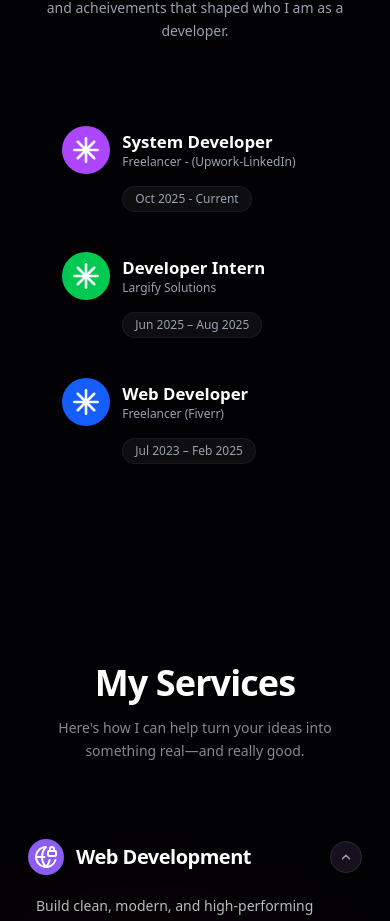
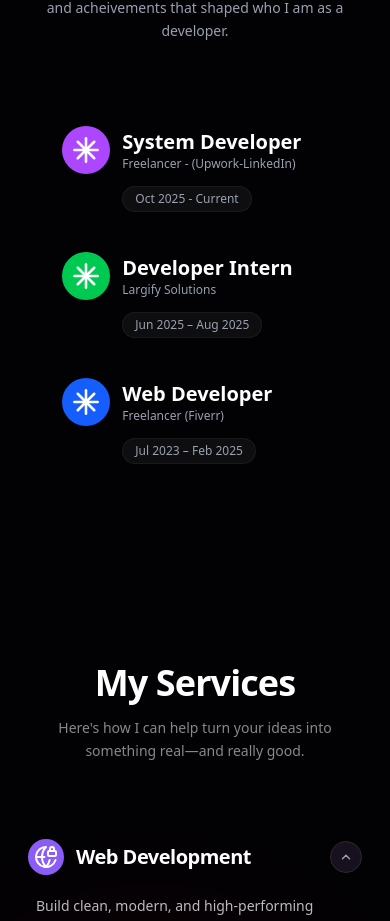
Before and after one commit to employeemanagement13-glitch/Now-my-Portfolio-by-me, a Next.js app: page / in a window 390 px wide. Shown: the part 1959-2880 px from the top of the page. Built offline with nearby package versions, Linux system fonts and the light colour scheme; no server answers; the database is empty; a web font is replaced by a local one.

Commit message:
Update ExperienceItem.tsx

```diff
--- a/components/ui/ExperienceItem.tsx
+++ b/components/ui/ExperienceItem.tsx
@@ -143,7 +143,7 @@ export function ExperienceItem({ exp }: ExperienceItemProps) {
 
           {/* Title + Company */}
           <div className="sm:min-w-fit min-w-0 flex-1">
-            <h3 className="sm:w-fit text-[1.05rem] [@media(min-width:500px)]:text-2xl md:text-3xl font-semibold text-white leading-tight break-words">
+            <h3 className="sm:w-fit text-xl lg:text-3xl [@media(min-width:500px)]:text-2xl font-semibold text-white leading-tight break-words">
               {exp.title}
             </h3>
             <p className="text-gray-400 text-xs sm:text-sm mt-0.5 truncate sm:w-fit">
```
